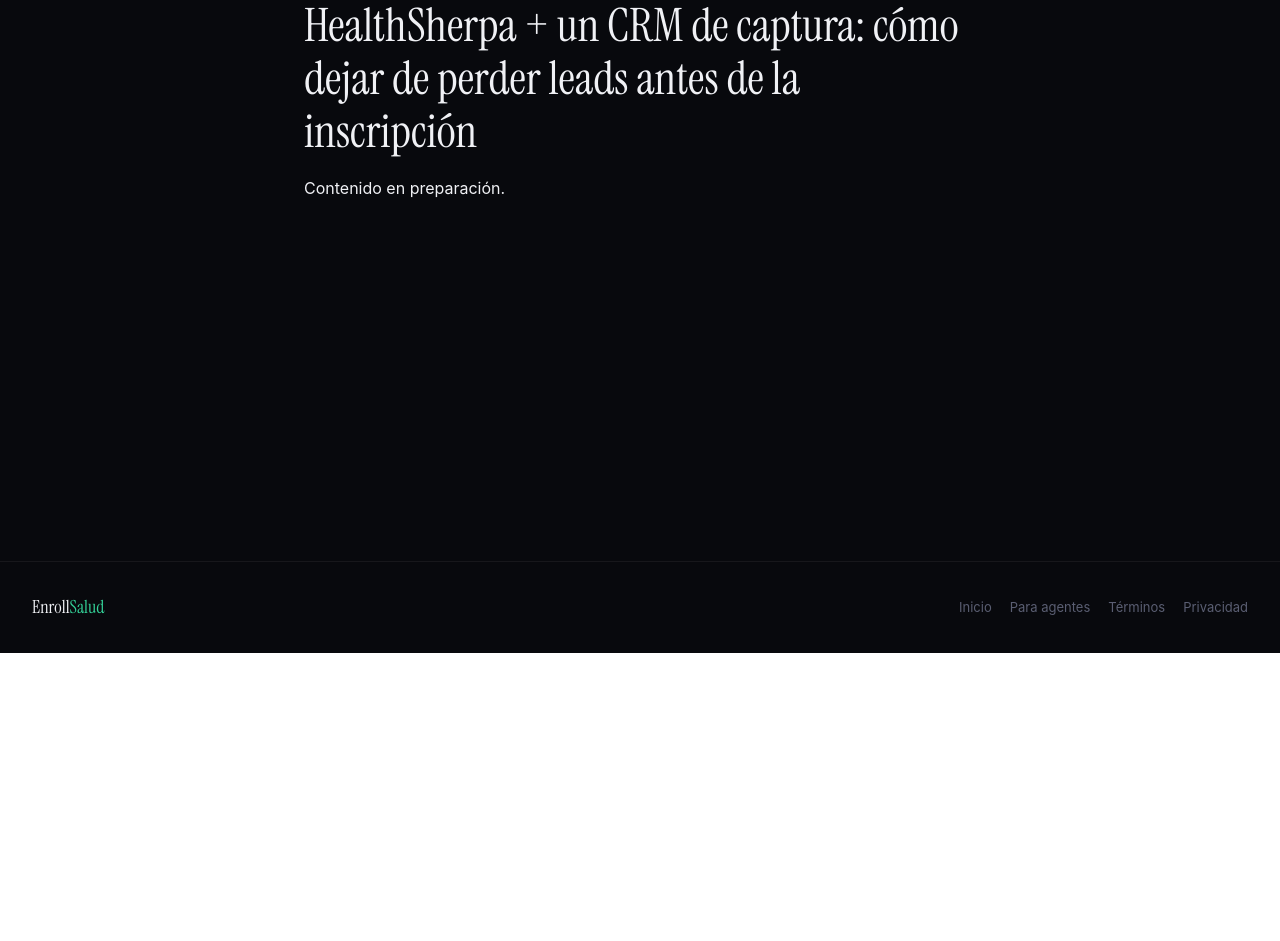
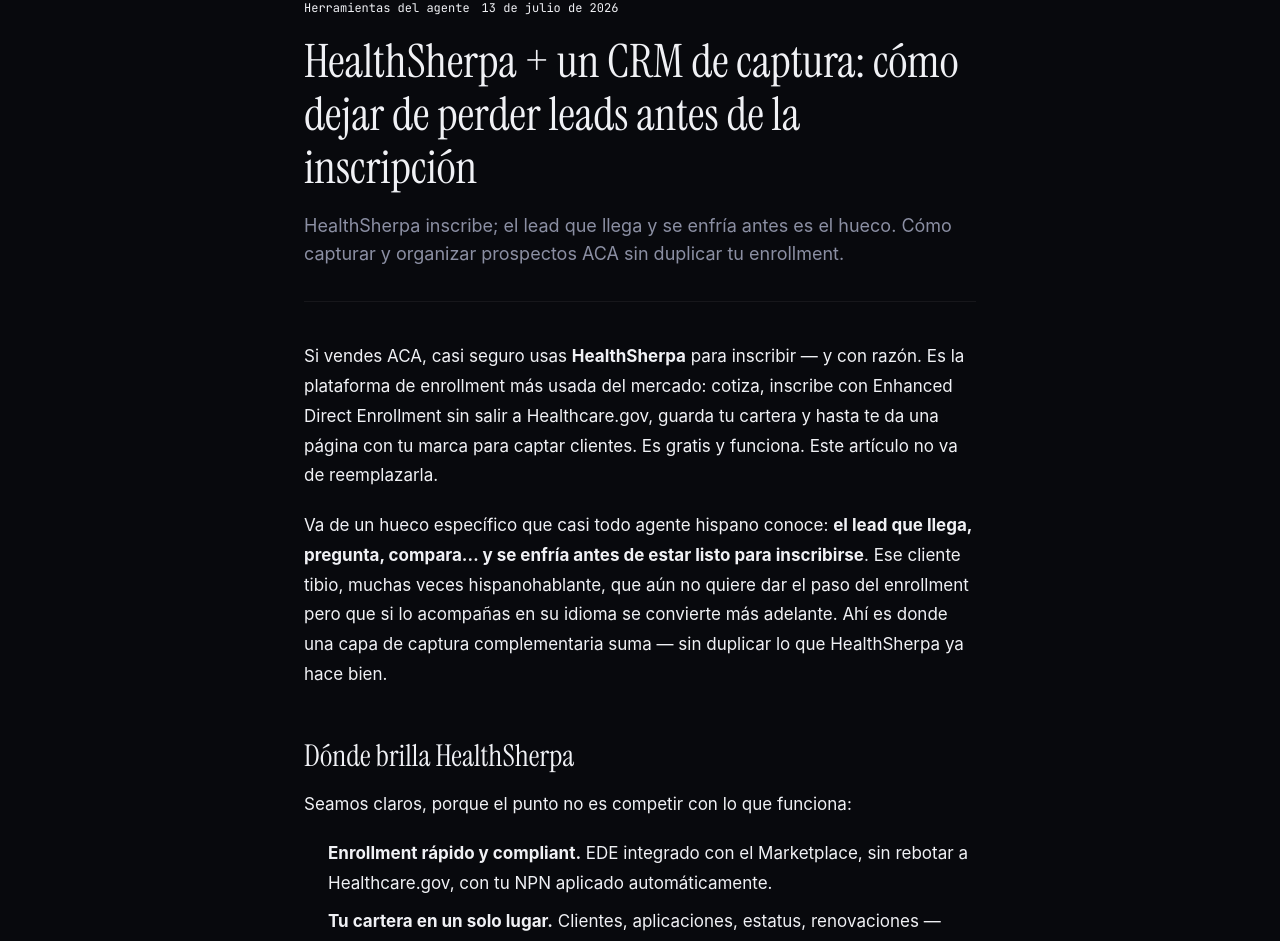
Before and after one commit to Francosimon53/cotizasalud, a Next.js app: page /recursos/healthsherpa-crm-captura-leads in a window 1280 px wide. Shown: the part 147-1088 px from the top of the page. Before the commit the page ends 800 px from the top, so only its background shows below. Built offline with nearby package versions, Linux system fonts and the light colour scheme; a web font is replaced by a local one.

Commit message:
feat(recursos): artículo HealthSherpa + captura (Fase C)

```diff
--- a/src/app/recursos/healthsherpa-crm-captura-leads/page.tsx
+++ b/src/app/recursos/healthsherpa-crm-captura-leads/page.tsx
@@ -1,3 +1,4 @@
+import Link from "next/link";
 import { getArticleBySlug } from "../articles";
 
 const SLUG = "healthsherpa-crm-captura-leads";
@@ -11,12 +12,193 @@
   description: article.description,
 };
 
-// Placeholder Fase A — el cuerpo del artículo y su JSON-LD Article llegan en la Fase C.
+// Fija UTC para que la fecha ISO (sin hora) no se corra un día según el timezone del build.
+function formatDateES(iso: string): string {
+  return new Intl.DateTimeFormat("es-US", {
+    day: "numeric",
+    month: "long",
+    year: "numeric",
+    timeZone: "UTC",
+  }).format(new Date(iso));
+}
+
+const jsonLd = {
+  "@context": "https://schema.org",
+  "@type": "Article",
+  headline: article.title,
+  description: article.description,
+  datePublished: article.publishedISO,
+  dateModified: article.publishedISO,
+  inLanguage: "es",
+  author: { "@type": "Organization", name: "EnrollSalud" },
+  publisher: { "@type": "Organization", name: "EnrollSalud", url: "https://enrollsalud.com" },
+  mainEntityOfPage: {
+    "@type": "WebPage",
+    "@id": `https://enrollsalud.com/recursos/${SLUG}`,
+  },
+};
+
 export default function ArticlePage() {
   return (
     <article className="rec-article">
+      <div className="rec-article-meta">
+        <span>{article.category}</span>
+        <span>{formatDateES(article.publishedISO)}</span>
+      </div>
       <h1>{article.title}</h1>
-      <p>Contenido en preparación.</p>
+      <p className="rec-article-desc">{article.description}</p>
+
+      <div className="rec-prose">
+        <p>
+          Si vendes ACA, casi seguro usas <strong>HealthSherpa</strong> para inscribir — y con
+          razón. Es la plataforma de enrollment más usada del mercado: cotiza, inscribe con Enhanced
+          Direct Enrollment sin salir a Healthcare.gov, guarda tu cartera y hasta te da una página
+          con tu marca para captar clientes. Es gratis y funciona. Este artículo no va de
+          reemplazarla.
+        </p>
+
+        <p>
+          Va de un hueco específico que casi todo agente hispano conoce:{" "}
+          <strong>
+            el lead que llega, pregunta, compara… y se enfría antes de estar listo para inscribirse
+          </strong>
+          . Ese cliente tibio, muchas veces hispanohablante, que aún no quiere dar el paso del
+          enrollment pero que si lo acompañas en su idioma se convierte más adelante. Ahí es donde
+          una capa de captura complementaria suma — sin duplicar lo que HealthSherpa ya hace bien.
+        </p>
+
+        <h2>Dónde brilla HealthSherpa</h2>
+
+        <p>Seamos claros, porque el punto no es competir con lo que funciona:</p>
+
+        <ul>
+          <li>
+            <strong>Enrollment rápido y compliant.</strong> EDE integrado con el Marketplace, sin
+            rebotar a Healthcare.gov, con tu NPN aplicado automáticamente.
+          </li>
+          <li>
+            <strong>Tu cartera en un solo lugar.</strong> Clientes, aplicaciones, estatus,
+            renovaciones — todo el book of business organizado.
+          </li>
+          <li>
+            <strong>Captura de leads propia.</strong> Tu página de enrollment con tu marca: el
+            cliente cotiza y el lead cae en tu dashboard, listo para inscribir.
+          </li>
+        </ul>
+
+        <p>
+          Si el cliente ya está listo para inscribirse, HealthSherpa es difícil de superar. El hueco
+          aparece <em>antes</em> de ese momento.
+        </p>
+
+        <h2>El hueco: el lead tibio hispano, antes del enrollment</h2>
+
+        <p>
+          El flujo de captura de HealthSherpa está diseñado para empujar al enrollment: el cliente
+          cotiza y la ruta natural es inscribir. Eso es perfecto para el cliente decidido. Pero el
+          mercado hispano tiene mucho lead que <strong>todavía no está ahí</strong>:
+        </p>
+
+        <ul>
+          <li>
+            El que llegó por un anuncio o un referido, tiene dudas, y quiere entender antes de
+            comprometerse.
+          </li>
+          <li>
+            El que prefiere que todo el intercambio — la cotización, las preguntas, el seguimiento —
+            sea <strong>en español, de forma nativa</strong>, no como una traducción.
+          </li>
+          <li>
+            El que vas a nutrir por <strong>WhatsApp</strong> durante días o semanas antes de que
+            diga &quot;ok, inscríbeme&quot;.
+          </li>
+        </ul>
+
+        <p>
+          Ese lead, si lo metes directo a un flujo de enrollment, muchas veces se enfría. Lo que
+          necesita primero es captura ligera, bilingüe y sin fricción — y una forma de que tú le des
+          seguimiento en su idioma hasta que esté listo. Cuando lo esté, ahí sí: a HealthSherpa a
+          inscribir.
+        </p>
+
+        <h2>Cómo encajan las dos herramientas</h2>
+
+        <p>
+          La forma sana de verlo no es &quot;una u otra&quot;, sino qué herramienta sirve mejor en
+          cada etapa del recorrido del cliente:
+        </p>
+
+        <table>
+          <thead>
+            <tr>
+              <th>Etapa</th>
+              <th>Qué necesita el cliente</th>
+              <th>Dónde encaja mejor</th>
+            </tr>
+          </thead>
+          <tbody>
+            <tr>
+              <td>
+                <strong>Captar</strong> (lead tibio)
+              </td>
+              <td>Cotización bilingüe sin fricción, sin cuenta, sin compromiso</td>
+              <td>Capa de captura (EnrollSalud)</td>
+            </tr>
+            <tr>
+              <td>
+                <strong>Nutrir</strong>
+              </td>
+              <td>Seguimiento en español por WhatsApp hasta que decida</td>
+              <td>Capa de captura (EnrollSalud)</td>
+            </tr>
+            <tr>
+              <td>
+                <strong>Inscribir</strong>
+              </td>
+              <td>Aplicación EDE rápida y compliant, con NPN</td>
+              <td>HealthSherpa</td>
+            </tr>
+            <tr>
+              <td>
+                <strong>Retener</strong>
+              </td>
+              <td>Renovaciones y gestión del book of business</td>
+              <td>HealthSherpa</td>
+            </tr>
+          </tbody>
+        </table>
+
+        <p>
+          No se pisan: una captura y calienta al lead hispano en su idioma; la otra inscribe y
+          administra la cartera. El agente que usa las dos deja de perder al cliente que
+          &quot;todavía lo estoy pensando&quot;.
+        </p>
+
+        <h2>Qué hace EnrollSalud en esa capa de captura</h2>
+
+        <p>
+          EnrollSalud es un cotizador bilingüe con la marca del agente pensado exactamente para ese
+          momento previo al enrollment: el cliente cotiza en español en dos minutos, sin crear
+          cuenta y sin dar su número de seguro social, y el lead entra a tu CRM con notificación
+          para que le des seguimiento. Cotiza con los mismos planes de Healthcare.gov (API oficial
+          del Marketplace de CMS), así que lo que el cliente ve es real. Cuando está listo para
+          inscribirse, tú lo llevas a tu flujo de enrollment de siempre.
+        </p>
+
+        <p>
+          Dicho de otra forma: EnrollSalud captura y calienta; tú inscribes donde ya inscribes. Sin
+          duplicar, sin migrar tu cartera, sin pelear con lo que ya te funciona.
+        </p>
+
+        <p>
+          <Link href="/agentes">Ver cómo funciona EnrollSalud para agentes →</Link>
+        </p>
+      </div>
+
+      <script
+        type="application/ld+json"
+        dangerouslySetInnerHTML={{ __html: JSON.stringify(jsonLd).replace(/</g, "\\u003c") }}
+      />
     </article>
   );
 }
```
